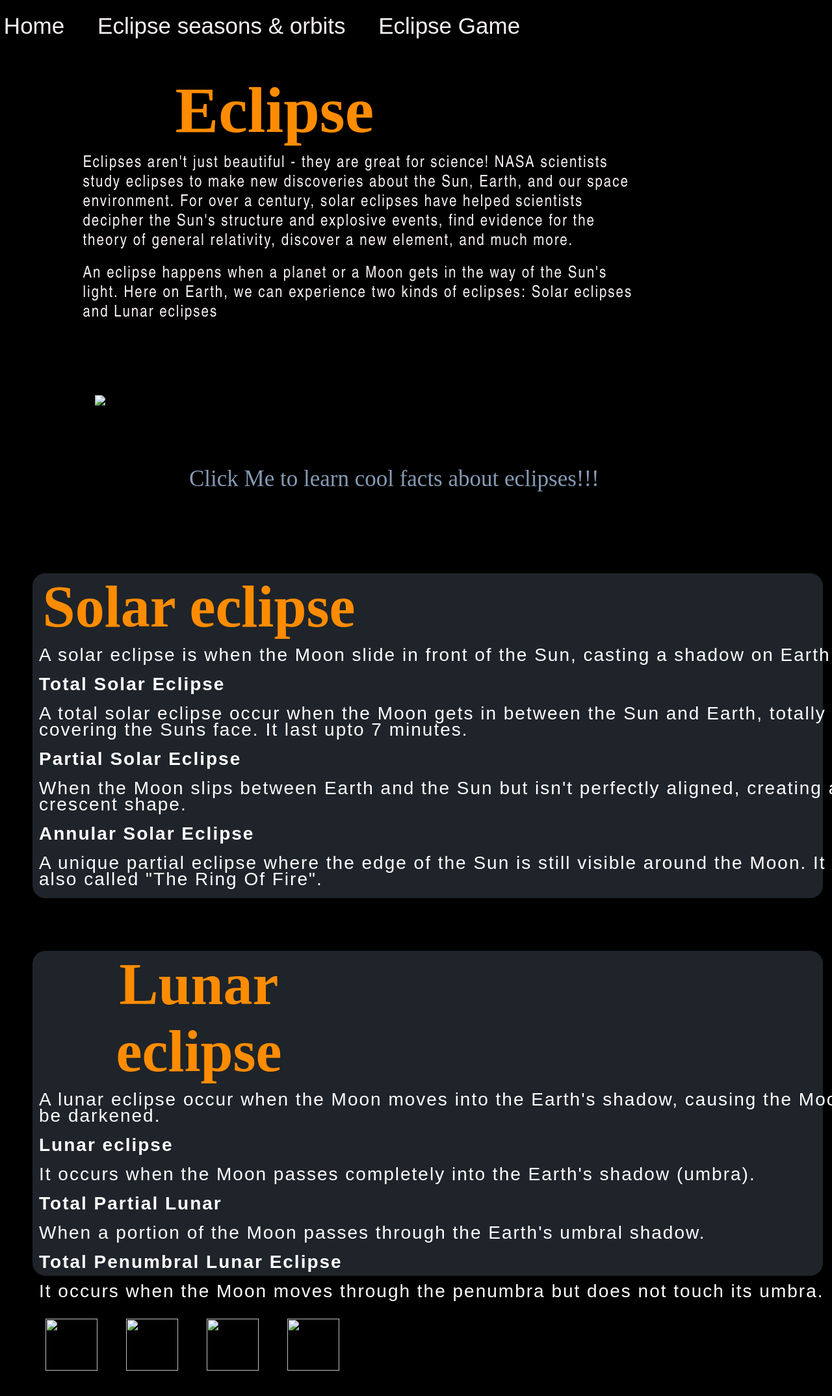
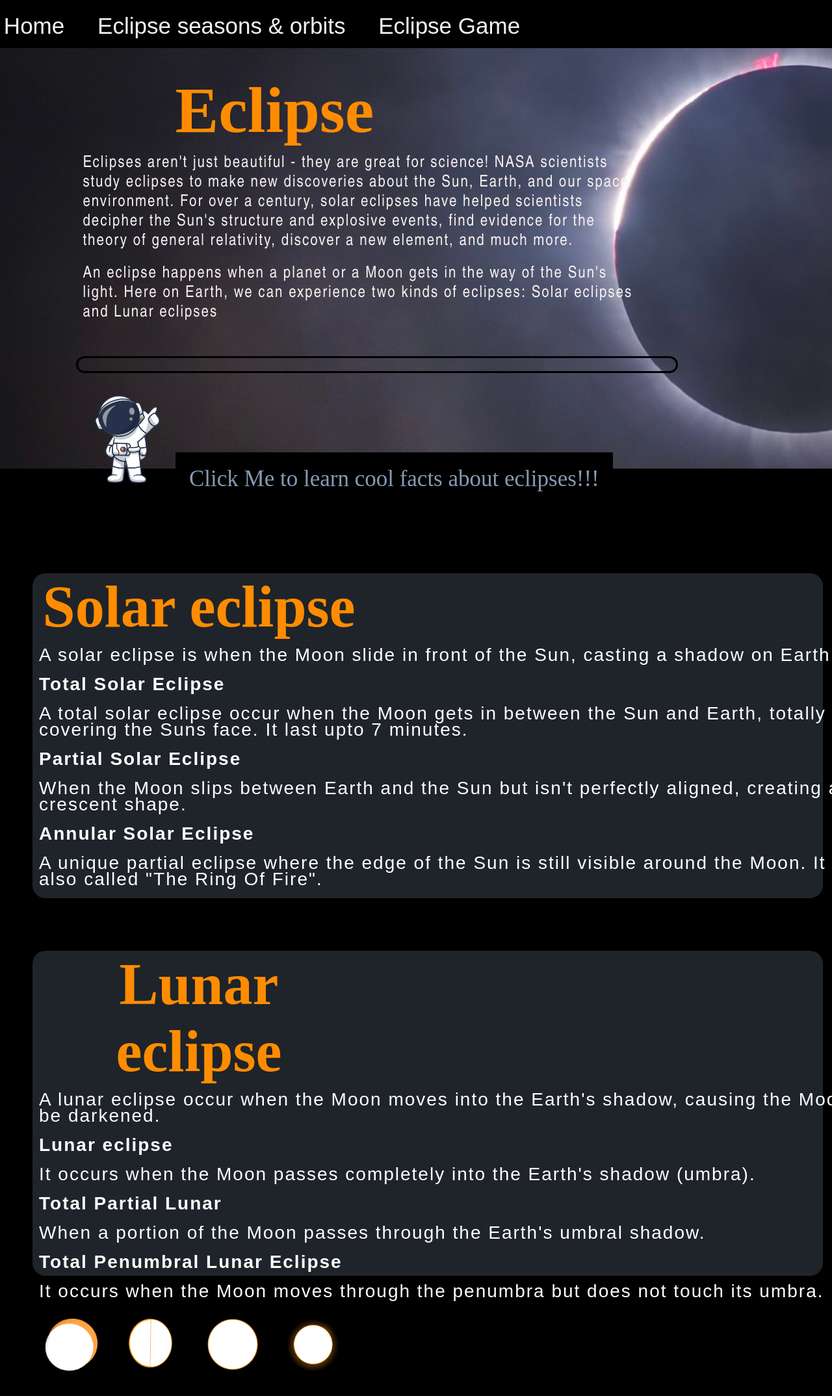
Before and after one commit to cooleditingx/Final-website, a plain HTML site: page index.html in a window 1280 px wide. Shown: the top 2148 px of the page at 65% size. Drawn offline with Linux system fonts and the light colour scheme; the site is published under a folder, as on GitHub Pages, so addresses that start at the root find nothing.

Commit message:
slash theory 2

```diff
--- a/index.html
+++ b/index.html
@@ -7,26 +7,26 @@
     <link rel="stylesheet" href="style.css">
 </head>
 <body>
-    <script src="/index.js" defer></script>
+    <script src="index.js" defer></script>
     <div class="background">
     </div>
     <div>
         <nav>
             <ul>
                 <li>
-                    <a href="/index.html">Home</a>
+                    <a href="index.html">Home</a>
                 </li>
                 <li>
-                    <a href="/index2.html">Eclipse seasons & orbits</a>
+                    <a href="index2.html">Eclipse seasons & orbits</a>
                 </li>
                 <li>
-                    <a href="/indexgame.html">Eclipse Game</a>
+                    <a href="indexgame.html">Eclipse Game</a>
                 </li>
             </ul>
         </nav>
     </div>
     <section class="showcase">
-        <img src="/assets/IMG_2750.jpg" alt="total solar eclipse">
+        <img src="assets/IMG_2750.jpg" alt="total solar eclipse">
     </section>
     <div class="container">
         <h1>Eclipse</h1>
@@ -55,10 +55,10 @@
                 <p class="text1">When a portion of the Moon passes through the Earth's umbral shadow.</p>
                 <p class="text1"><strong>Total Penumbral Lunar Eclipse</strong></p>
                 <p class="text1">It occurs when the Moon moves through the penumbra but does not touch its umbra.</p>
-                <img class="stickers" src="/assets/Subject 4.png" alt="">
-                <img class="stickers" src="/assets/IMG_5911.PNG" alt="">
-                <img class="stickers" src="/assets/Untitled_Artwork 5.png" alt="">
-                <img class="stickers" src="/assets/Untitled_Artwork 6.png" alt="">
+                <img class="stickers" src="assets/Subject 4.png" alt="">
+                <img class="stickers" src="assets/IMG_5911.PNG" alt="">
+                <img class="stickers" src="assets/Untitled_Artwork 5.png" alt="">
+                <img class="stickers" src="assets/Untitled_Artwork 6.png" alt="">
 
         </div>
     </div>
@@ -68,6 +68,6 @@
     <div class="outline">
         <p id="fact"></p>
     </div>
-    <img class="tinyout" src="/assets/Subject 3.png" alt="astranout cartoon">
+    <img class="tinyout" src="assets/Subject 3.png" alt="astranout cartoon">
 </body>
 </html>
```
